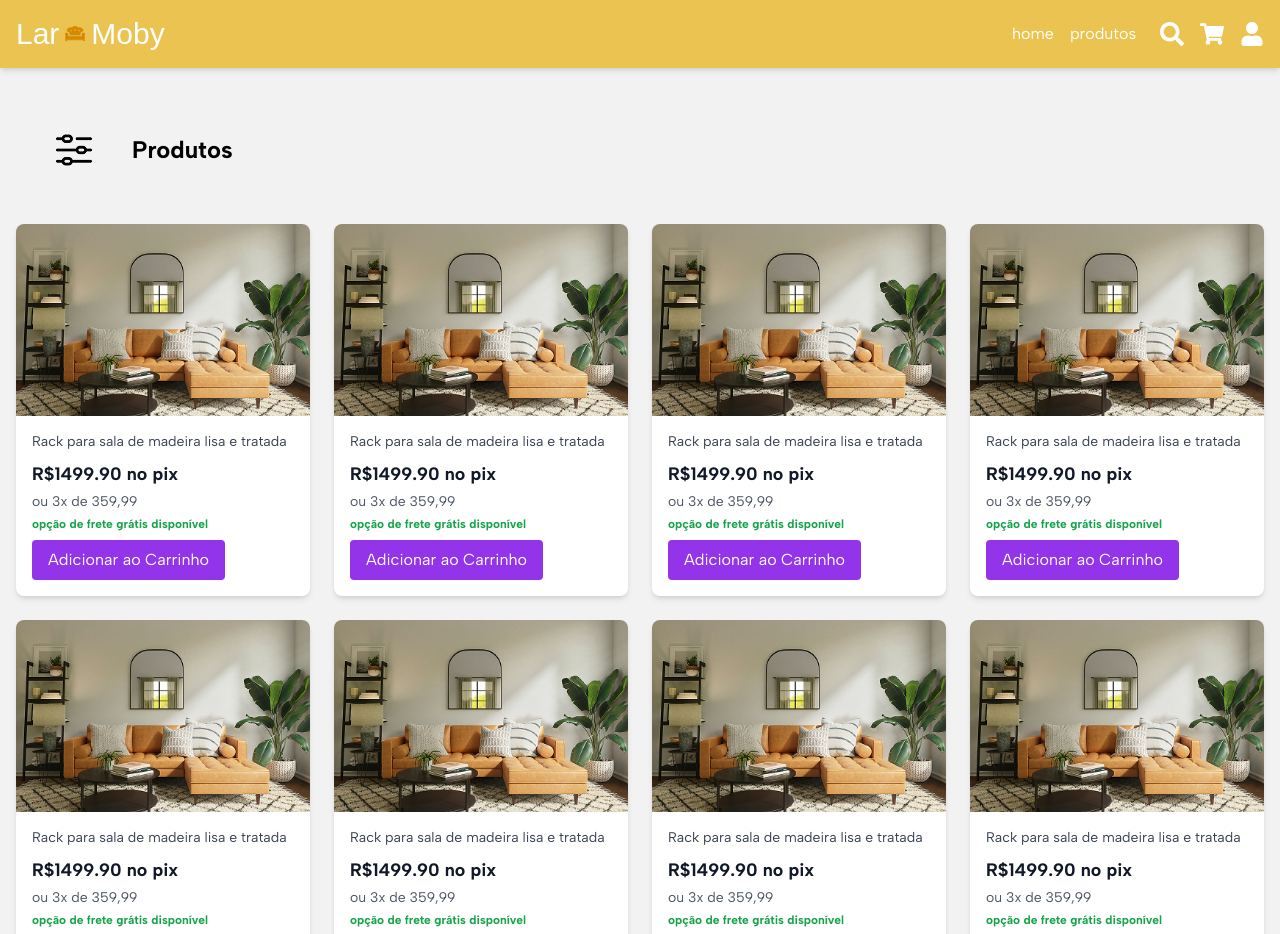
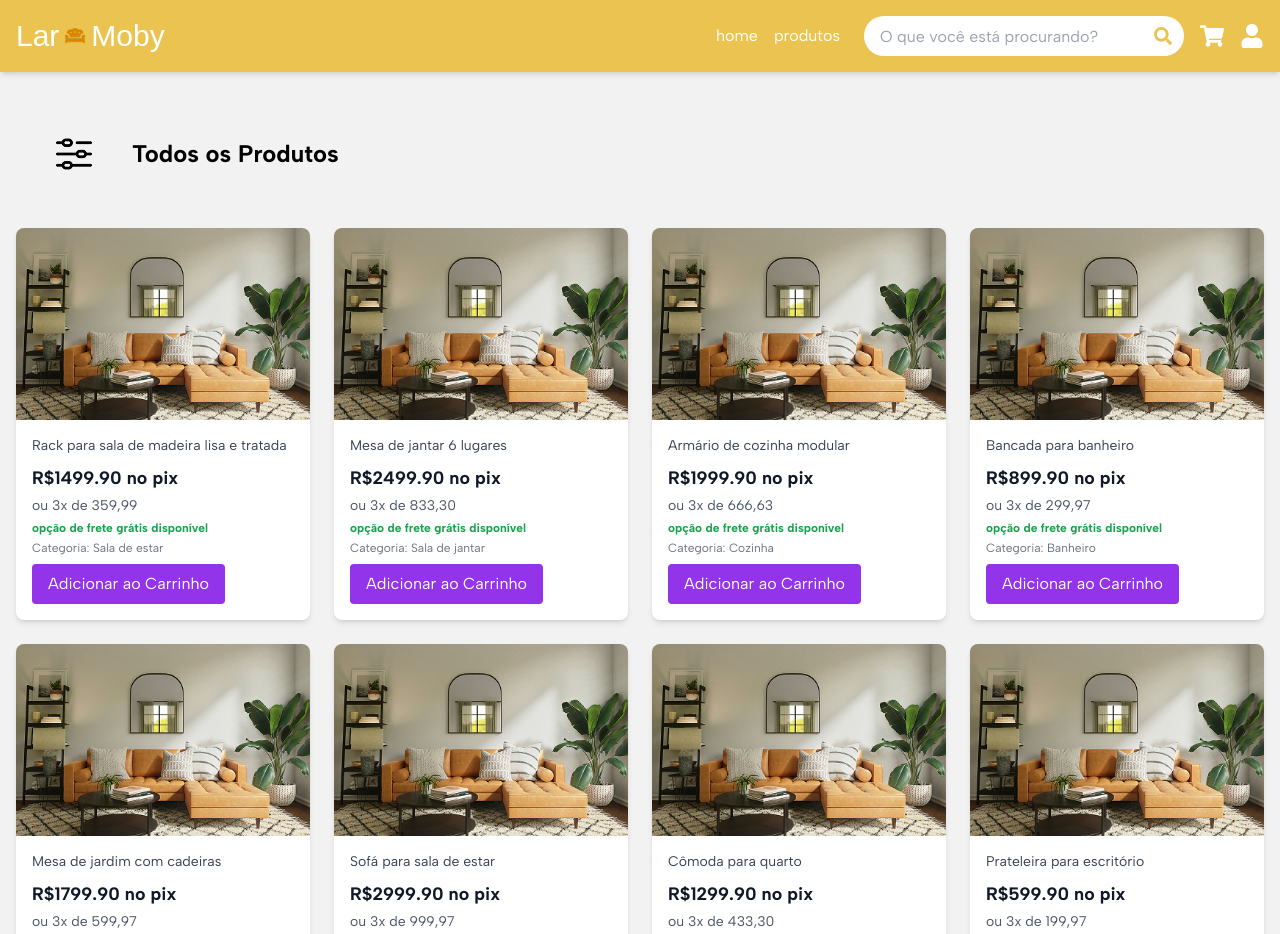
Before and after one commit to FilipiInacioGerminare/LarMoby, a React (Create React App) app in the folder react/lar-moby/: page /produtos in a window 1280 px wide. Shown: the top 934 px of the page. Built offline with nearby package versions, Linux system fonts and the light colour scheme; a web font is replaced by a local one.

Commit message:
Finalizando react em hardcoded

```diff
--- a/react/lar-moby/src/components/Carousel.jsx
+++ b/react/lar-moby/src/components/Carousel.jsx
@@ -1,4 +1,5 @@
 import { useState, useRef, useEffect } from "react";
+import { useNavigate } from "react-router-dom"; // Import useNavigate
 import Sala_estar from "../assets/sala_estar.png";
 import Quarto from "../assets/quarto.png";
 import Cozinha from "../assets/cozinha.png";
@@ -15,6 +16,7 @@ const images = [
 ];
 
 function Carrossel() {
+  const navigate = useNavigate(); // Initialize useNavigate
   const [isDragging, setIsDragging] = useState(false);
   const [startX, setStartX] = useState(0);
   const [scrollLeft, setScrollLeft] = useState(0);
@@ -69,6 +71,11 @@ function Carrossel() {
     }
   };
 
+  // Handle image click to navigate to /busca with the category
+  const handleImageClick = (category) => {
+    navigate("/busca", { state: { searchTerm: category } });
+  };
+
   return (
     <section className="py-12 md:py-16 bg-gray-50 text-center">
       <h2 className="text-2xl sm:text-3xl md:text-4xl font-semibold text-gray-800 mb-8 md:mb-12 font-amaranth">
@@ -105,7 +112,8 @@ function Carrossel() {
             {images.map((image, index) => (
               <div
                 key={index}
-                className="rounded-xl snap-center shrink-0 relative group overflow-hidden"
+                className="rounded-xl snap-center shrink-0 relative group overflow-hidden cursor-pointer"
+                onClick={() => handleImageClick(image.alt)} // Add click handler
               >
                 <img
                   src={image.src}
--- a/react/lar-moby/src/components/HeroSection.jsx
+++ b/react/lar-moby/src/components/HeroSection.jsx
@@ -1,4 +1,5 @@
 import heroImage from "../assets/image_home.svg";
+import { Link } from "react-router-dom";
 
 function HeroSection() {
   return (
@@ -20,9 +21,12 @@ function HeroSection() {
             🏠 3600+ móveis incríveis para sua casa <br />
             🛍️ 100+ Lojas espalhadas pelo Brasil
           </p>
-          <button className="mt-6 px-6 py-3 bg-yellow-500 text-white font-semibold rounded-lg shadow-md hover:bg-yellow-600 transition w-full md:w-auto">
-            Explore a nossa coleção!
-          </button>
+          <Link
+            to="/produtos"
+            className="mt-6 px-6 py-3 bg-yellow-500 text-white text-center font-semibold rounded-lg shadow-md hover:bg-yellow-600 transition w-full md:w-auto"
+          >
+            <button>Explore a nossa coleção!</button>
+          </Link>
         </div>
       </div>
     </section>
--- a/react/lar-moby/src/components/Navbar.jsx
+++ b/react/lar-moby/src/components/Navbar.jsx
@@ -1,8 +1,17 @@
-import { Link } from "react-router-dom";
+import { Link, useNavigate } from "react-router-dom";
 import { FaSearch, FaShoppingCart, FaUser } from "react-icons/fa";
 import Logo from "../assets/Sofa With Buttons.png";
+import { useState } from "react";
 
 function Navbar() {
+  const navigate = useNavigate();
+  const [searchTerm, setSearchTerm] = useState("");
+
+  const handleSearch = () => {
+    navigate("/busca", { state: { searchTerm } });
+    setSearchTerm("");
+  };
+
   return (
     <nav className="bg-[#EBC351] p-4 shadow-md text-white">
       <div className="container mx-auto flex flex-col md:flex-row justify-between items-center">
@@ -27,10 +36,26 @@ function Navbar() {
             </Link>
           </div>
 
-          <div className="flex space-x-4 mt-2 md:mt-0">
-            <Link to="/busca">
-              <FaSearch className="text-xl md:text-2xl" />
-            </Link>
+          <div className="flex space-x-4 mt-2 md:mt-0 items-center">
+            <div className="relative">
+              <input
+                type="text"
+                placeholder="O que você está procurando?"
+                value={searchTerm}
+                onChange={(e) => setSearchTerm(e.target.value)}
+                onKeyPress={(e) => {
+                  if (e.key === "Enter") handleSearch();
+                }}
+                className="w-64 md:w-80 h-10 pl-4 pr-10 rounded-full focus:outline-none text-black"
+              />
+              <button
+                onClick={handleSearch}
+                className="absolute right-3 top-1/2 transform -translate-y-1/2"
+              >
+                <FaSearch className="text-[#EBC351]  text-lg" />
+              </button>
+            </div>
+
             <Link to="/carrinho">
               <FaShoppingCart className="text-xl md:text-2xl" />
             </Link>
--- a/react/lar-moby/src/pages/Produtos.jsx
+++ b/react/lar-moby/src/pages/Produtos.jsx
@@ -1,38 +1,263 @@
 import React, { useState, useContext } from "react";
 import { CartContext } from "../components/CartContext";
 import Filtro from "../assets/Slider.png";
-import Image from "../assets/sala_estar.png"; // Certifique-se de que o caminho está correto
+import Image from "../assets/sala_estar.png";
 
-function Produtos() {
+function Produtos({ searchCategory = "" }) {
   const { addToCart } = useContext(CartContext);
   const [showFilters, setShowFilters] = useState(false);
+  const [sortOrder, setSortOrder] = useState("");
+  const [selectedCategories, setSelectedCategories] = useState([]);
 
-  const products = Array(8).fill({
+  const products = [
+    {
       id: 1,
-    image: Image, // Corrigido: use a variável diretamente
+      image: Image,
       name: "Rack para sala de madeira lisa e tratada",
       price: 1499.9,
       discount: "ou 3x de 359,99",
       shipping: "opção de frete grátis disponível",
-  });
+      categoria: "Sala de estar",
+    },
+    {
+      id: 2,
+      image: Image,
+      name: "Mesa de jantar 6 lugares",
+      price: 2499.9,
+      discount: "ou 3x de 833,30",
+      shipping: "opção de frete grátis disponível",
+      categoria: "Sala de jantar",
+    },
+    {
+      id: 3,
+      image: Image,
+      name: "Armário de cozinha modular",
+      price: 1999.9,
+      discount: "ou 3x de 666,63",
+      shipping: "opção de frete grátis disponível",
+      categoria: "Cozinha",
+    },
+    {
+      id: 4,
+      image: Image,
+      name: "Bancada para banheiro",
+      price: 899.9,
+      discount: "ou 3x de 299,97",
+      shipping: "opção de frete grátis disponível",
+      categoria: "Banheiro",
+    },
+    {
+      id: 5,
+      image: Image,
+      name: "Mesa de jardim com cadeiras",
+      price: 1799.9,
+      discount: "ou 3x de 599,97",
+      shipping: "opção de frete grátis disponível",
+      categoria: "Área externa",
+    },
+    {
+      id: 6,
+      image: Image,
+      name: "Sofá para sala de estar",
+      price: 2999.9,
+      discount: "ou 3x de 999,97",
+      shipping: "opção de frete grátis disponível",
+      categoria: "Sala de estar",
+    },
+    {
+      id: 7,
+      image: Image,
+      name: "Cômoda para quarto",
+      price: 1299.9,
+      discount: "ou 3x de 433,30",
+      shipping: "opção de frete grátis disponível",
+      categoria: "Quarto",
+    },
+    {
+      id: 8,
+      image: Image,
+      name: "Prateleira para escritório",
+      price: 599.9,
+      discount: "ou 3x de 199,97",
+      shipping: "opção de frete grátis disponível",
+      categoria: "Escritório",
+    },
+  ];
+
+  const handleCategoryChange = (category) => {
+    setSelectedCategories((prev) =>
+      prev.includes(category)
+        ? prev.filter((cat) => cat !== category)
+        : [...prev, category]
+    );
+  };
+
+  let filteredProducts = products;
+
+  if (searchCategory) {
+    filteredProducts = filteredProducts.filter((product) =>
+      product.categoria.toLowerCase().includes(searchCategory.toLowerCase())
+    );
+  }
+
+  if (selectedCategories.length > 0) {
+    filteredProducts = filteredProducts.filter((product) =>
+      selectedCategories.includes(product.categoria)
+    );
+  }
+
+  if (sortOrder === "cheapest") {
+    filteredProducts = [...filteredProducts].sort((a, b) => a.price - b.price);
+  } else if (sortOrder === "mostExpensive") {
+    filteredProducts = [...filteredProducts].sort((a, b) => b.price - a.price);
+  }
 
   return (
     <div className="container mx-auto px-4 py-6">
       <div className="flex items-center mb-4">
-        <button onClick={() => setShowFilters(true)} className="text-xl p-10">
+        <div className="relative">
+          <button
+            onClick={() => setShowFilters(!showFilters)} // Toggle the pop-up
+            className="text-xl p-10"
+          >
             <img src={Filtro} alt="Filtrar" />
           </button>
-        <h1 className="text-2xl font-bold">Produtos</h1>
+
+          {/* Position the pop-up above the filter button */}
+          {showFilters && (
+            <div className="absolute left-0 mb-2 w-80 bg-white p-6 rounded-lg shadow-lg z-10">
+              <h2 className="text-lg font-bold mb-4 text-gray-800">
+                Filtre por:
+              </h2>
+              <div className="space-y-3">
+                <div className="flex items-center">
+                  <input
+                    type="checkbox"
+                    id="cheapest"
+                    checked={sortOrder === "cheapest"}
+                    onChange={() =>
+                      setSortOrder(sortOrder === "cheapest" ? "" : "cheapest")
+                    }
+                    className="mr-2 h-4 w-4 text-yellow-500 focus:ring-yellow-400 border-gray-300 rounded"
+                  />
+                  <label htmlFor="cheapest" className="text-sm text-gray-700">
+                    Mais baratos
+                  </label>
+                </div>
+                <div className="flex items-center">
+                  <input
+                    type="checkbox"
+                    id="mostExpensive"
+                    checked={sortOrder === "mostExpensive"}
+                    onChange={() =>
+                      setSortOrder(
+                        sortOrder === "mostExpensive" ? "" : "mostExpensive"
+                      )
+                    }
+                    className="mr-2 h-4 w-4 text-yellow-500 focus:ring-yellow-400 border-gray-300 rounded"
+                  />
+                  <label
+                    htmlFor="mostExpensive"
+                    className="text-sm text-gray-700"
+                  >
+                    Mais caros
+                  </label>
+                </div>
+                <div className="flex items-center">
+                  <input
+                    type="checkbox"
+                    id="salaDeJantar"
+                    checked={selectedCategories.includes("Sala de jantar")}
+                    onChange={() => handleCategoryChange("Sala de jantar")}
+                    className="mr-2 h-4 w-4 text-yellow-500 focus:ring-yellow-400 border-gray-300 rounded"
+                  />
+                  <label
+                    htmlFor="salaDeJantar"
+                    className="text-sm text-gray-700"
+                  >
+                    Móveis para sala de jantar
+                  </label>
+                </div>
+                <div className="flex items-center">
+                  <input
+                    type="checkbox"
+                    id="cozinha"
+                    checked={selectedCategories.includes("Cozinha")}
+                    onChange={() => handleCategoryChange("Cozinha")}
+                    className="mr-2 h-4 w-4 text-yellow-500 focus:ring-yellow-400 border-gray-300 rounded"
+                  />
+                  <label htmlFor="cozinha" className="text-sm text-gray-700">
+                    Móveis para cozinha
+                  </label>
+                </div>
+                <div className="flex items-center">
+                  <input
+                    type="checkbox"
+                    id="banheiro"
+                    checked={selectedCategories.includes("Banheiro")}
+                    onChange={() => handleCategoryChange("Banheiro")}
+                    className="mr-2 h-4 w-4 text-yellow-500 focus:ring-yellow-400 border-gray-300 rounded"
+                  />
+                  <label htmlFor="banheiro" className="text-sm text-gray-700">
+                    Móveis para banheiro
+                  </label>
+                </div>
+                <div className="flex items-center">
+                  <input
+                    type="checkbox"
+                    id="areaExterna"
+                    checked={selectedCategories.includes("Área externa")}
+                    onChange={() => handleCategoryChange("Área externa")}
+                    className="mr-2 h-4 w-4 text-yellow-500 focus:ring-yellow-400 border-gray-300 rounded"
+                  />
+                  <label
+                    htmlFor="areaExterna"
+                    className="text-sm text-gray-700"
+                  >
+                    Móveis para área externa
+                  </label>
+                </div>
+              </div>
+              <div className="mt-6 flex justify-between">
+                <button
+                  className="bg-[#EBC351] text-gray-800 px-4 py-2 rounded-lg hover:bg-[#D78700] transition-colors"
+                  onClick={() => setShowFilters(false)}
+                >
+                  Filtrar
+                </button>
+                <button
+                  className="text-gray-600 hover:text-gray-800"
+                  onClick={() => {
+                    setShowFilters(false);
+                    setSortOrder("");
+                    setSelectedCategories([]);
+                  }}
+                >
+                  Limpar
+                </button>
+              </div>
+            </div>
+          )}
         </div>
 
+        <h1 className="text-2xl font-bold">
+          {searchCategory ? searchCategory : "Todos os Produtos"}
+        </h1>
+      </div>
+
+      {filteredProducts.length === 0 ? (
+        <p className="text-center text-gray-600">
+          Nenhum produto encontrado para a categoria "{searchCategory}".
+        </p>
+      ) : (
         <div className="grid grid-cols-1 sm:grid-cols-2 md:grid-cols-3 lg:grid-cols-4 gap-6">
-        {products.map((product, index) => (
+          {filteredProducts.map((product, index) => (
             <div
               key={index}
               className="bg-white rounded-lg shadow-md overflow-hidden"
             >
               <img
-              src={product.image} // Agora product.image contém o valor correto
+                src={product.image}
                 alt={product.name}
                 className="w-full h-48 object-cover"
               />
@@ -45,6 +270,9 @@ function Produtos() {
                 <p className="text-xs font-bold text-green-600">
                   {product.shipping}
                 </p>
+                <p className="text-xs text-gray-500 mt-1">
+                  Categoria: {product.categoria}
+                </p>
                 <button
                   onClick={() => addToCart(product)}
                   className="mt-2 bg-purple-600 text-white px-4 py-2 rounded"
@@ -55,47 +283,6 @@ function Produtos() {
             </div>
           ))}
         </div>
-
-      {showFilters && (
-        <div className="fixed inset-0 flex items-center justify-center bg-black bg-opacity-50">
-          <div className="bg-[#EBC351] p-6 rounded-lg w-64">
-            <h2 className="text-lg font-bold mb-4">Filtre por:</h2>
-            <ul className="text-sm">
-              <li>
-                <input type="checkbox" /> mais baratos
-              </li>
-              <li>
-                <input type="checkbox" /> Mais caros
-              </li>
-              <li>
-                <input type="checkbox" /> Móveis para sala de jantar
-              </li>
-              <li>
-                <input type="checkbox" /> Móveis para cozinha
-              </li>
-              <li>
-                <input type="checkbox" /> Móveis para banheiro
-              </li>
-              <li>
-                <input type="checkbox" /> Móveis para área externa
-              </li>
-            </ul>
-            <div className="mt-4 flex justify-between">
-              <button
-                className="bg-[#D78700] text-white px-4 py-2 rounded"
-                onClick={() => setShowFilters(false)}
-              >
-                Filtrar
-              </button>
-              <button
-                className="text-black"
-                onClick={() => setShowFilters(false)}
-              >
-                Cancelar
-              </button>
-            </div>
-          </div>
-        </div>
       )}
     </div>
   );
--- a/react/lar-moby/src/pages/Search.jsx
+++ b/react/lar-moby/src/pages/Search.jsx
@@ -1,11 +1,16 @@
-import Produtos from '../pages/Produtos'
+import React from "react";
+import { useLocation } from "react-router-dom";
+import Produtos from "../pages/Produtos";
 
-function Procurar(){
-    return(
-        <div>
-            <Produtos/>
-        </div>
-    )
+function Procurar() {
+  const location = useLocation();
+  const searchCategory = location.state?.searchTerm || ""; // Get search term from Navbar
+
+  return (
+    <div className="container mx-auto px-4 py-6">
+      <Produtos searchCategory={searchCategory} />
+    </div>
+  );
 }
 
 export default Procurar;
```
Also changed, not shown: 2 other files (tests, documents, lock files or other folders). Lines whose indentation alone changed are shown as unchanged.
